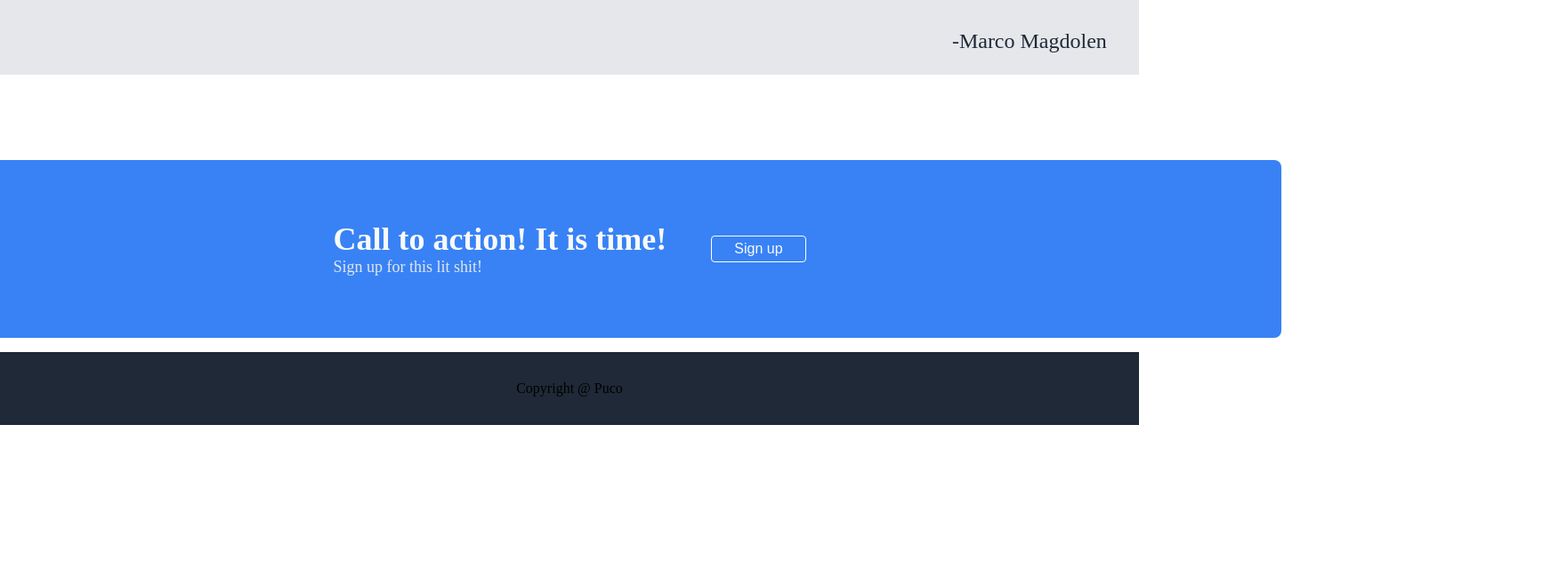
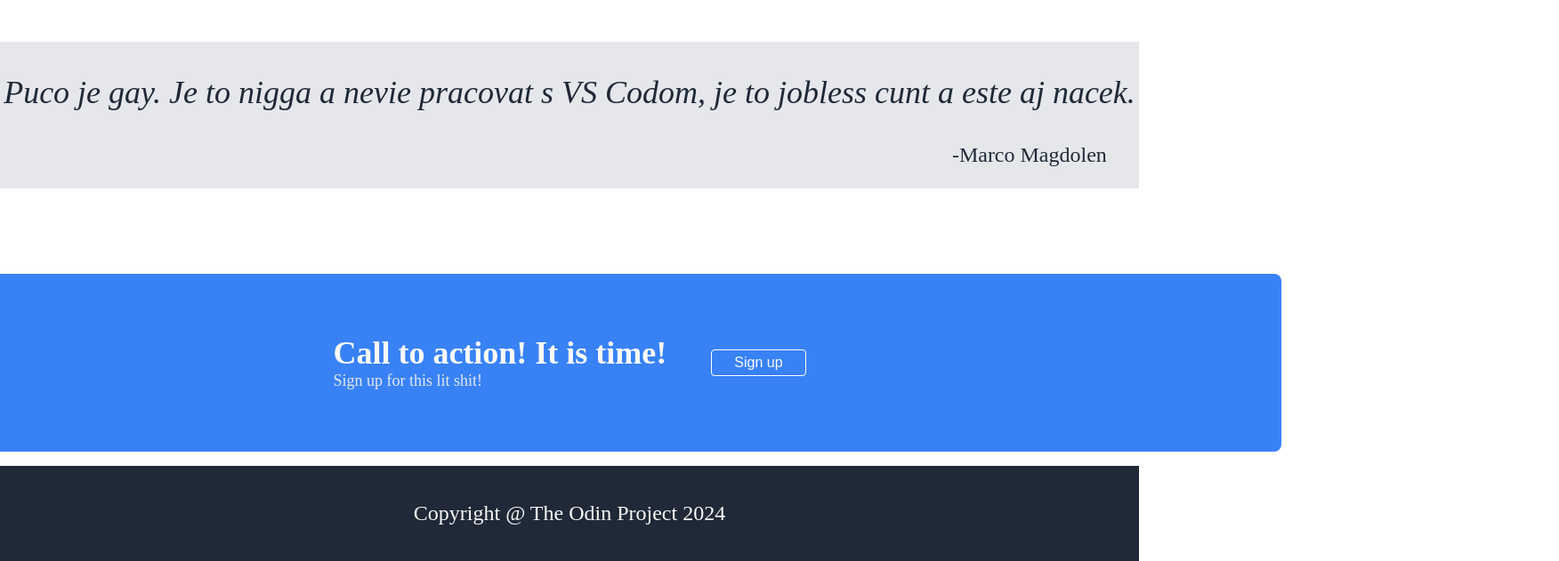
Before and after one commit to oravecmark/landing_page, a plain HTML site: page index.html in a window 1280 px wide. Shown: the part 1134-1765 px from the top of the page at 89% size, 1752 px wide, since content can reach past the window. Before the commit the page ends 1612 px from the top, so only its background shows below. Drawn offline with Linux system fonts and the light colour scheme.

Commit message:
Minor changes.

```diff
--- a/index.html
+++ b/index.html
@@ -79,7 +79,7 @@
       </div>
     </div>
     <div id="footer">
-      <p class="header-footer-text">Copyright @ Puco</p>
+      <p id="footer-tag">Copyright @ The Odin Project 2024</p>
     </div>
   </body>
 </html>
--- a/styles.css
+++ b/styles.css
@@ -12,6 +12,11 @@ body {
   color: #f9faf8;
   font-size: 24px;
   font-weight: bold;
+}
+
+#footer-tag {
+  color: #f9faf8;
+  font-size: 24px;
 }
 
 .header-links {
@@ -130,6 +135,7 @@ body {
   background: gray;
   align-items: center;
   justify-content: center;
+  padding: 64px 128px;
 }
 
 .placeholder {
```
